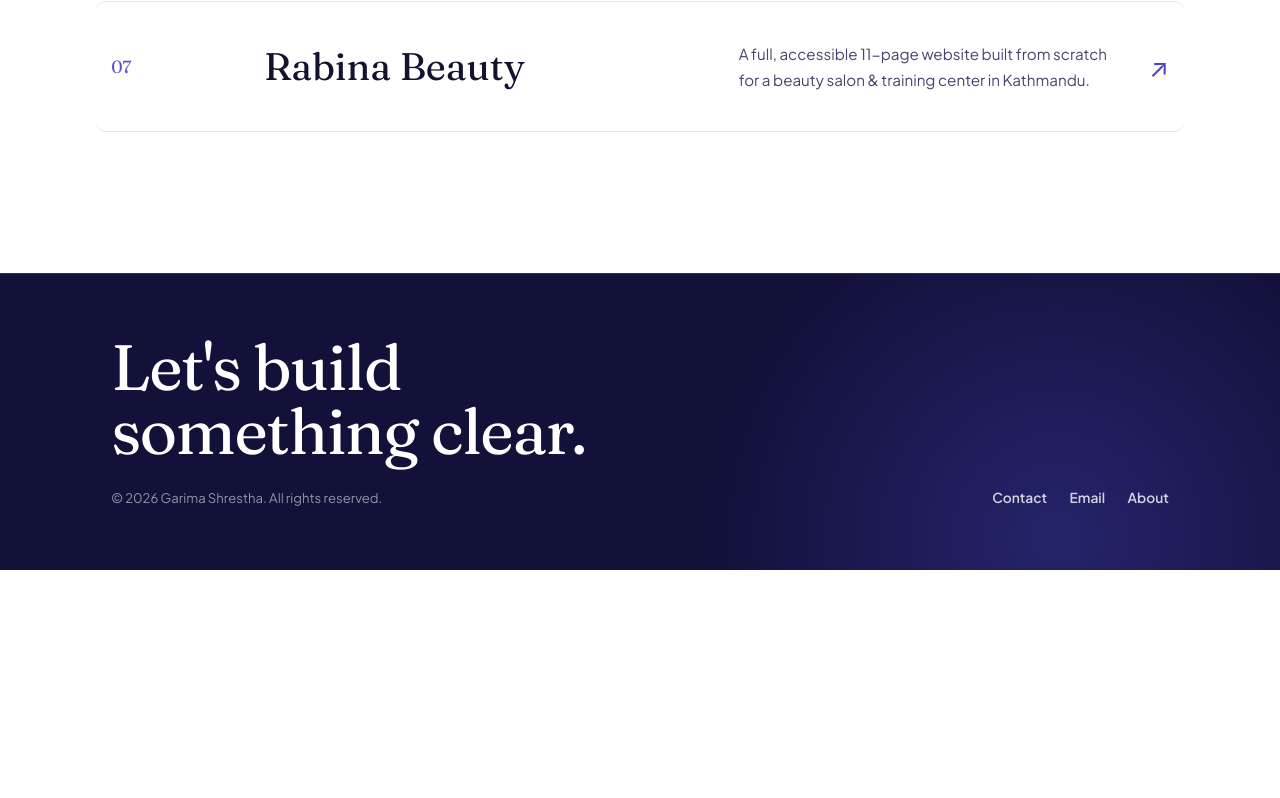
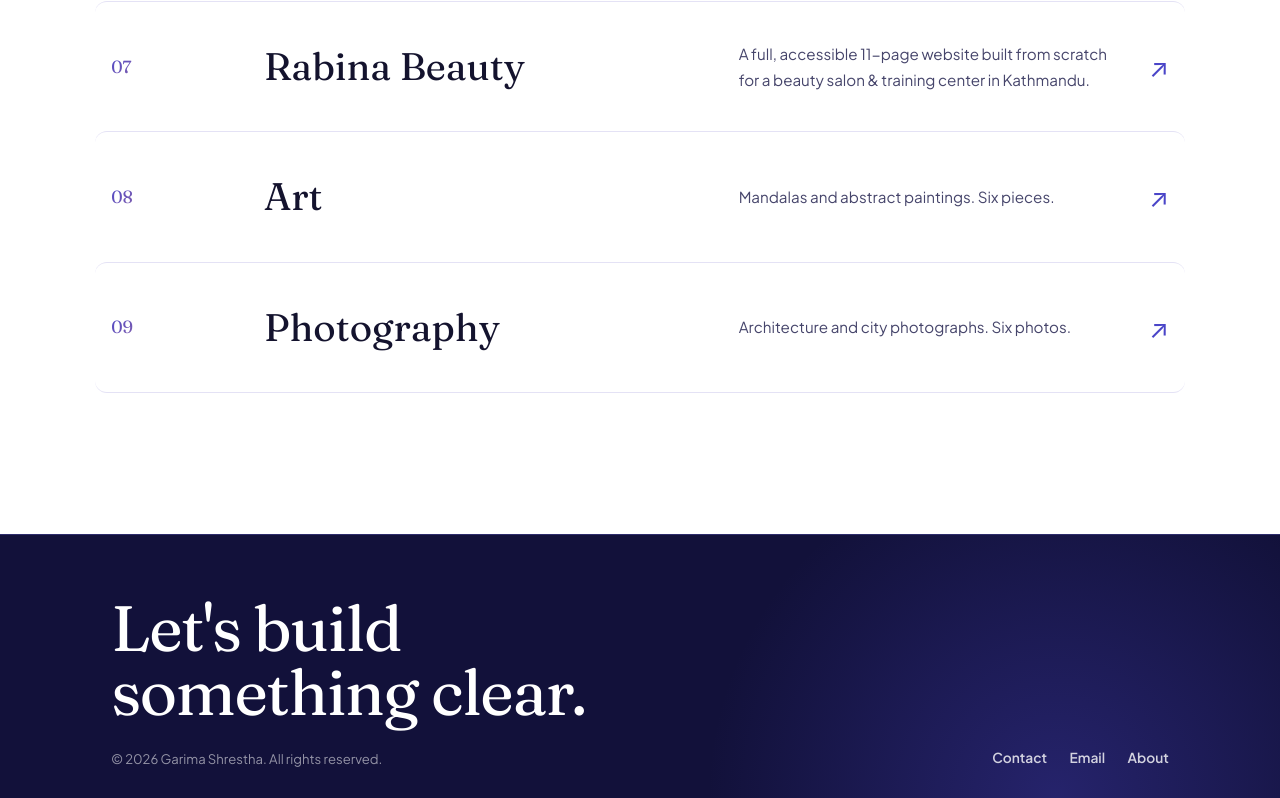
Before and after one commit to gaaarima/portfolio_2026, a plain HTML site: page work.html in a window 1280 px wide. Shown: the part 1470-2268 px from the top of the page. Before the commit the page ends 2040 px from the top, so only its background shows below. Drawn offline with Linux system fonts and the light colour scheme.

Commit message:
Add Art and Photography to the collection index and work page
Co-Authored-By: Claude Sonnet 5.5 <noreply@anthropic.com>

```diff
--- a/work.html
+++ b/work.html
@@ -92,6 +92,18 @@
           <span class="work-row__desc">A full, accessible 11-page website built from scratch for a beauty salon &amp; training center in Kathmandu.</span>
           <span class="work-row__cta">↗</span>
         </a>
+        <a href="index.html#gallery" data-tags="art" class="work-row reveal">
+          <span class="work-row__num">08</span>
+          <span class="work-row__title">Art</span>
+          <span class="work-row__desc">Mandalas and abstract paintings. Six pieces.</span>
+          <span class="work-row__cta">↗</span>
+        </a>
+        <a href="index.html#gallery" data-tags="art" class="work-row reveal">
+          <span class="work-row__num">09</span>
+          <span class="work-row__title">Photography</span>
+          <span class="work-row__desc">Architecture and city photographs. Six photos.</span>
+          <span class="work-row__cta">↗</span>
+        </a>
       </div>
     </section>
   </main>
```
Also changed, not shown: library.js (+12 -1 lines).
